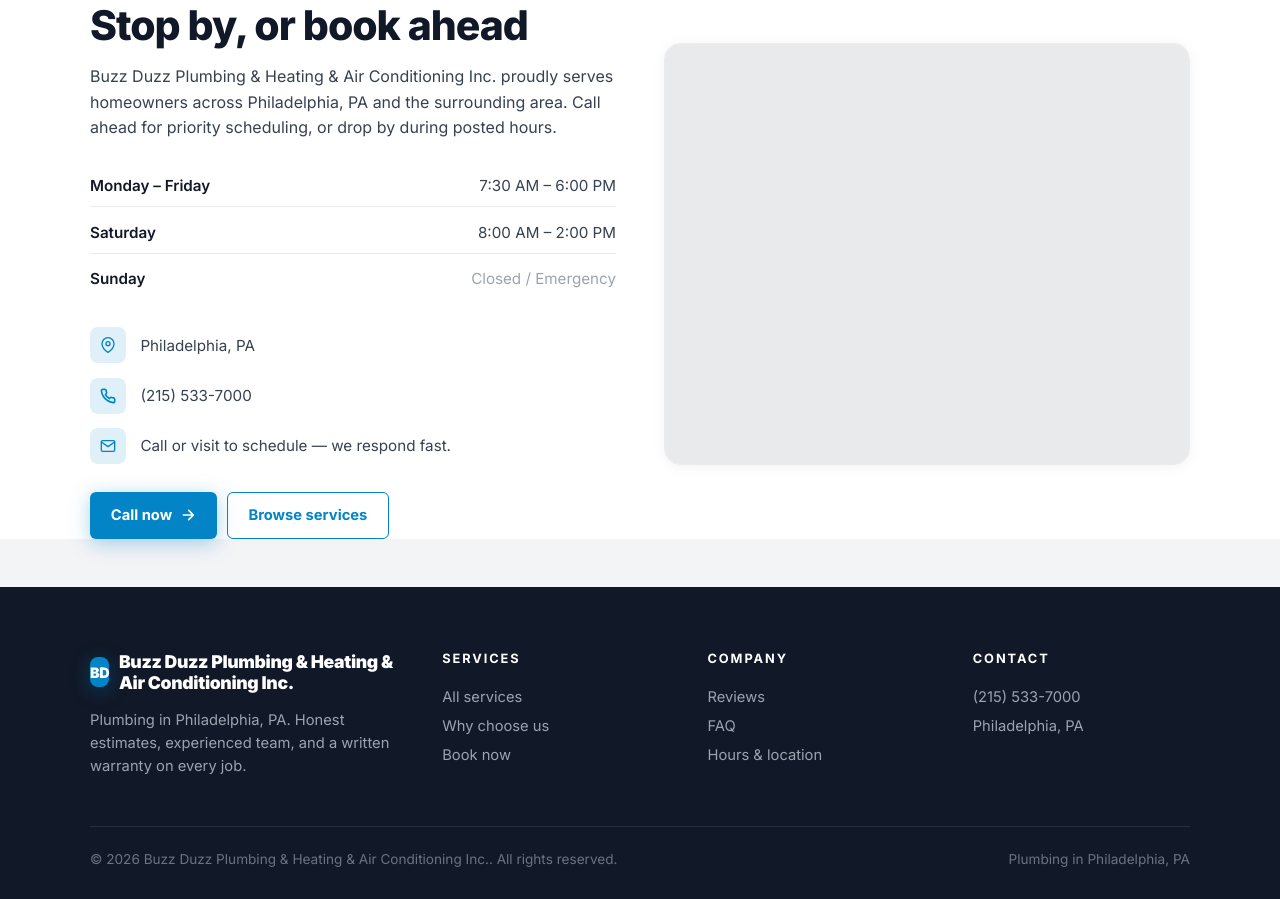
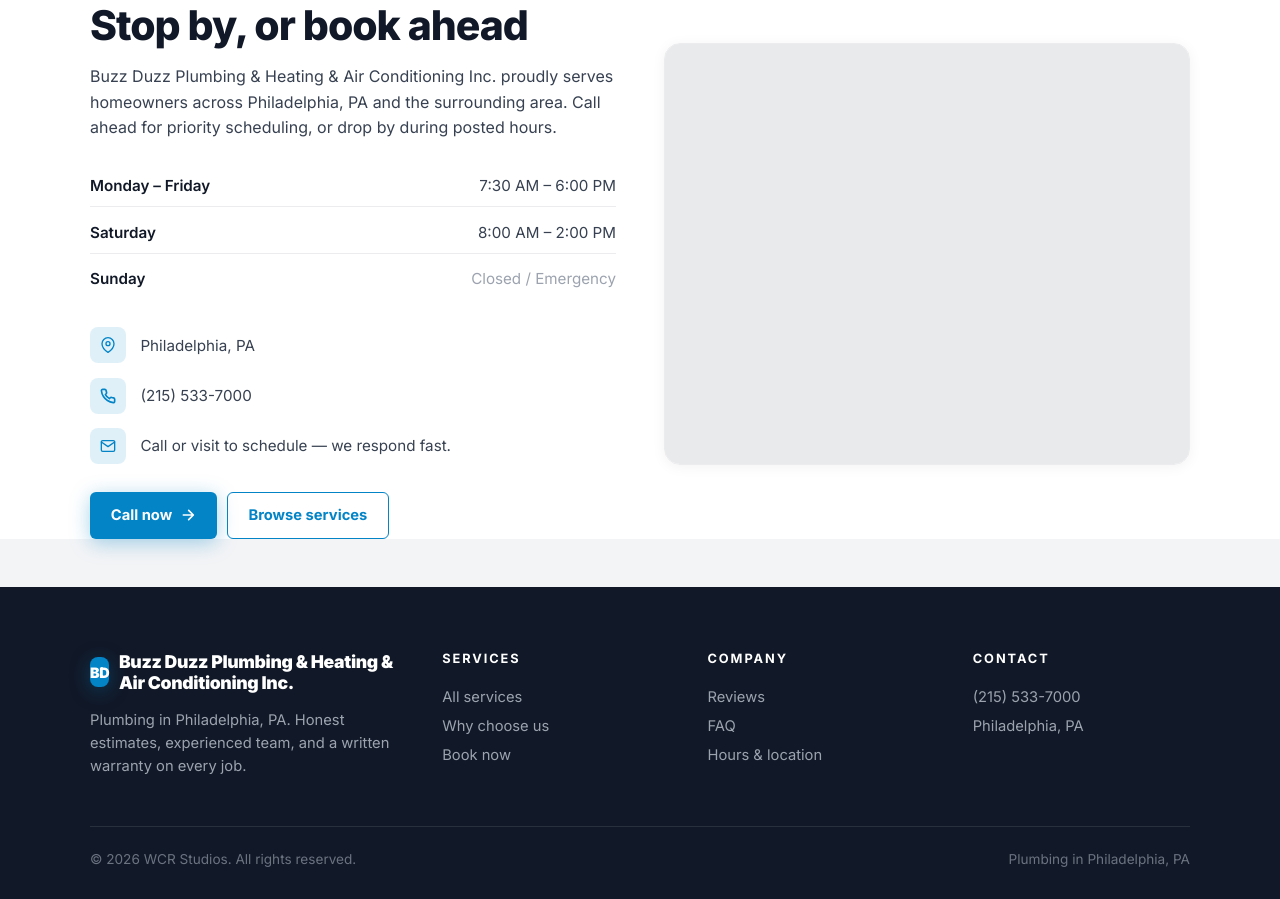
Before and after one commit to Wrenbjor/trades--buzz-duzz-plumbing-and-heating-and-air-conditioning-inc, a plain HTML site: page index.html in a window 1280 px wide. Shown: the part 4692-5591 px from the top of the page. Drawn offline with nearby package versions, Linux system fonts and the light colour scheme; no server answers.

Commit message:
Update site

```diff
--- a/index.html
+++ b/index.html
@@ -605,7 +605,7 @@
     </div>
   </div>
   <div class="foot-bottom">
-    <div>&copy; 2026 Buzz Duzz Plumbing &amp; Heating &amp; Air Conditioning Inc.. All rights reserved.</div>
+    <div>&copy; 2026 WCR Studios. All rights reserved.</div>
     <div>Plumbing in Philadelphia, PA</div>
   </div>
 </footer>
```
